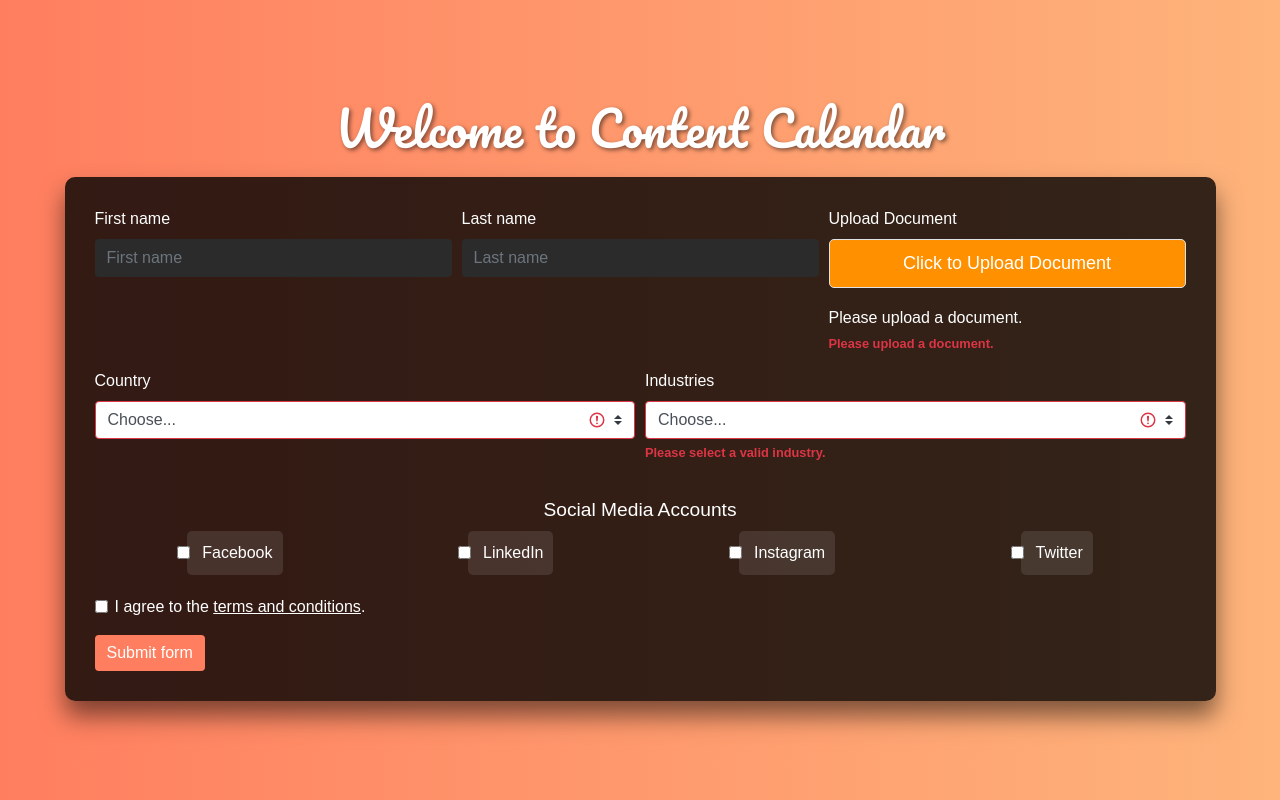
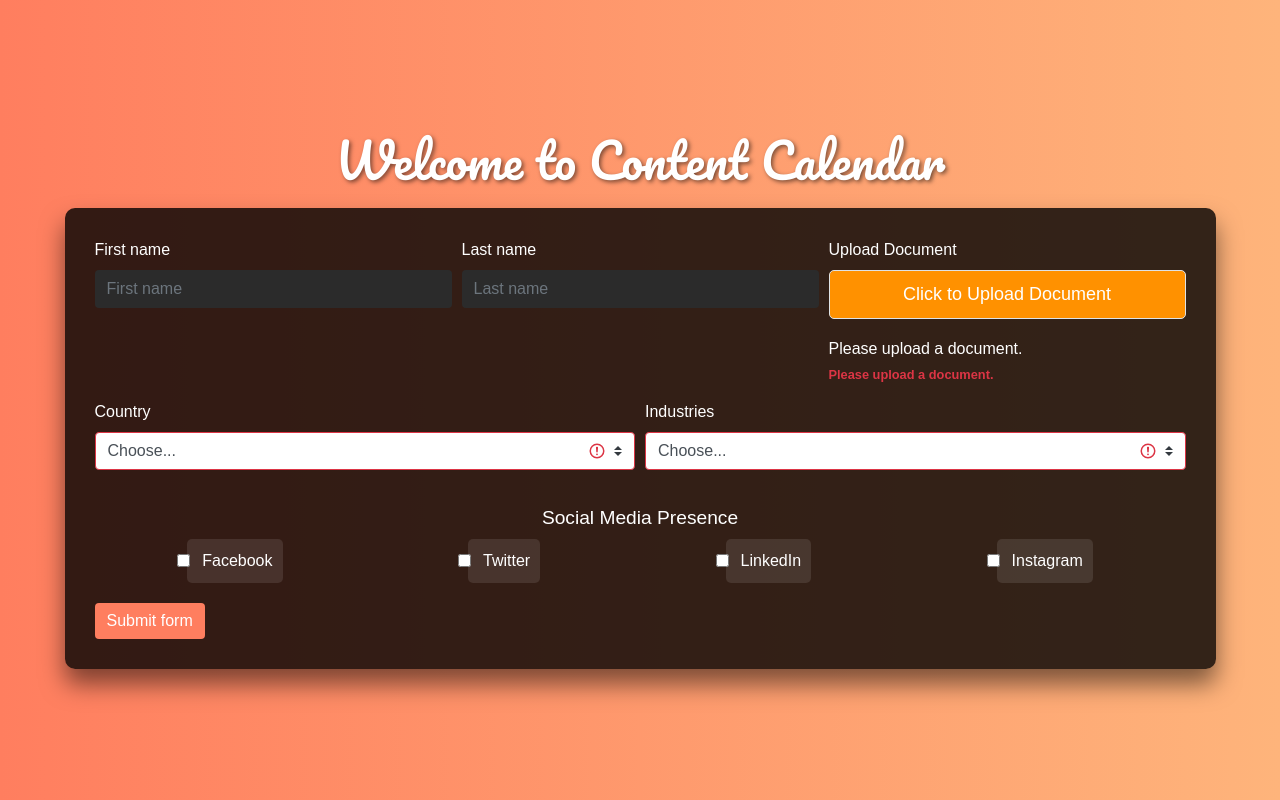
Before and after one commit to Likash28/Content_calendar, a Flask app: page / in a window 1280 px wide. Run offline with Flask 3, Linux system fonts and the light colour scheme; parts of the project's set-up code (start-up, migrations or seed data) failed here and were passed over; some libraries are stand-ins or nearby versions.

Commit message:
Update index.html

```diff
--- a/templates/index.html
+++ b/templates/index.html
@@ -244,57 +280,52 @@
             <option value="Transportation and Storage">Transportation and Storage</option>
             <option value="Accommodation and Food Services">Accommodation and Food Services</option>
             <option value="Information and Communication">Information and Communication</option>
-            <option value="Financial Services and Insurance">Financial Services and Insurance</option>
-            <option value="Real Estate">Real Estate</option>
-            <option value="Professional, Scientific, and Technical Services">Professional, Scientific, and Technical Services</option>
-            <option value="Administrative and Support Services">Administrative and Support Services</option>
-            <option value="Public Administration and Defense">Public Administration and Defense</option>
+            <option value="Financial and Insurance Activities">Financial and Insurance Activities</option>
+            <option value="Real Estate Activities">Real Estate Activities</option>
+            <option value="Professional, Scientific, and Technical Activities">Professional, Scientific, and Technical Activities</option>
+            <option value="Administrative and Support Service Activities">Administrative and Support Service Activities</option>
+            <option value="Public Administration and Defence">Public Administration and Defence</option>
             <option value="Education">Education</option>
-            <option value="Healthcare and Social Assistance">Healthcare and Social Assistance</option>
+            <option value="Health and Social Work">Health and Social Work</option>
             <option value="Arts, Entertainment, and Recreation">Arts, Entertainment, and Recreation</option>
             <option value="Other Service Activities">Other Service Activities</option>
           </select>
-          <div class="invalid-feedback" id="industryFeedback">Please select a valid industry.</div>
         </div>
       </div>
 
-      <!-- Social Media Checkboxes -->
       <div class="social-media-section">
-        <h5>Social Media Accounts</h5>
+        <h5>Social Media Presence</h5>
         <div class="social-media-checkboxes">
           <div class="form-check">
-            <input class="form-check-input" type="checkbox" id="facebook">
+            <input class="form-check-input" type="checkbox" id="facebook" name="socialMedia" value="Facebook">
             <label class="form-check-label" for="facebook">Facebook</label>
           </div>
           <div class="form-check">
-            <input class="form-check-input" type="checkbox" id="linkedin">
+            <input class="form-check-input" type="checkbox" id="twitter" name="socialMedia" value="Twitter">
+            <label class="form-check-label" for="twitter">Twitter</label>
+          </div>
+          <div class="form-check">
+            <input class="form-check-input" type="checkbox" id="linkedin" name="socialMedia" value="LinkedIn">
             <label class="form-check-label" for="linkedin">LinkedIn</label>
           </div>
           <div class="form-check">
-            <input class="form-check-input" type="checkbox" id="instagram">
+            <input class="form-check-input" type="checkbox" id="instagram" name="socialMedia" value="Instagram">
             <label class="form-check-label" for="instagram">Instagram</label>
           </div>
-          <div class="form-check">
-            <input class="form-check-input" type="checkbox" id="twitter">
-            <label class="form-check-label" for="twitter">Twitter</label>
-          </div>
-        </div>
-      </div>
-
-      <!-- Terms and Conditions Checkbox -->
-      <div class="form-check mb-3">
-        <input class="form-check-input" type="checkbox" value="" id="termsCheck" >
-        <label class="form-check-label" for="termsCheck">
-          I agree to the <a href="#" style="color: #fff; text-decoration: underline;">terms and conditions</a>.
-        </label>
-        <div class="invalid-feedback">
-          You must agree to the terms and conditions before submitting.
         </div>
       </div>
 
       <button class="btn btn-primary" type="submit">Submit form</button>
     </form>
   </div>
+  <!-- Preloader -->
+  <div class="preloader" id="preloader">
+    <div class="lds-hourglass"></div>
+  </div>
+
+
+
+
 
 
 
@@ -302,47 +333,8 @@
   <script src="https://code.jquery.com/jquery-3.5.1.slim.min.js"></script>
   <script src="https://cdn.jsdelivr.net/npm/@popperjs/core@2.9.3/dist/umd/popper.min.js"></script>
   <script src="https://stackpath.bootstrapcdn.com/bootstrap/4.5.2/js/bootstrap.min.js"></script>
-
+  <script src="countries.js"></script>
   <script>
-    // Update file name display on file input change
-    document.getElementById('uploadDocs').addEventListener('change', function() {
-      var fileName = this.files[0] ? this.files[0].name : "Please upload a document.";
-      document.querySelector('.file-name-display').textContent = fileName;
-      document.querySelector('.invalid-feedback').style.display = fileName ? 'none' : 'block';
-    });
-
-    // Fetch and populate country data
-    document.addEventListener('DOMContentLoaded', function() {
-      const countrySelect = document.getElementById('validationServer04');
-      fetch('https://restcountries.com/v3.1/all')
-        .then(response => response.json())
-        .then(data => {
-          data.forEach(country => {
-            const option = document.createElement('option');
-            option.value = country.name.common;
-            option.textContent = country.name.common;
-            countrySelect.appendChild(option);
-          });
-        })
-        .catch(error => console.error('Error fetching country data:', error));
-    });
-
-    // Validate name fields
-    function validateInput(id, feedbackId, successId) {
-      const input = document.getElementById(id);
-      const feedback = document.getElementById(feedbackId);
-      const success = document.getElementById(successId);
-
-      input.addEventListener('input', function() {
-        if (input.value.length >= 3) {
-          feedback.style.display = 'none';
-          success.style.display = 'block';
-        } else {
-          feedback.style.display = 'block';
-          success.style.display = 'none';
-        }
-      });
-    }
 
 document.getElementById('mainForm').addEventListener('submit', function(event) {
   var industrySelect = document.getElementById('industries');
@@ -377,23 +369,135 @@
   if (!valid) {
     event.preventDefault(); // Prevent form submission if not valid
   } else {
+    // Show preloader
+    document.getElementById('preloader').style.display = 'block';
+
+    // Simulate form submission delay
+    setTimeout(function() {
       // Redirect to target.html after successful validation
       window.location.href = 'target.html';
+    }, 2000); // Adjust time as needed
   }
 });
 
 
-    document.getElementById('industries').addEventListener('change', function() {
-      // Hide feedback message when a valid option is selected
-      if (this.value !== "") {
-        this.classList.remove('is-invalid');
-        document.getElementById('industryFeedback').style.display = 'none';
-      }
+  // Update file name display on file input change
+  //   document.getElementById('uploadDocs').addEventListener('change', function() {
+  //     var fileName = this.files[0] ? this.files[0].name : "Please upload a document.";
+  //     document.querySelector('.file-name-display').textContent = fileName;
+  //     document.querySelector('.invalid-feedback').style.display = fileName ? 'none' : 'block';
+  //   });
+
+  //   // Fetch and populate country data
+  //   document.addEventListener('DOMContentLoaded', function() {
+  //     const countrySelect = document.getElementById('validationServer04');
+  //     fetch('https://restcountries.com/v3.1/all')
+  //       .then(response => response.json())
+  //       .then(data => {
+  //         data.forEach(country => {
+  //           const option = document.createElement('option');
+  //           option.value = country.name.common;
+  //           option.textContent = country.name.common;
+  //           countrySelect.appendChild(option);
+  //         });
+  //       })
+  //       .catch(error => console.error('Error fetching country data:', error));
+  //   });
+
+  //   // Validate name fields
+  //   function validateInput(id, feedbackId, successId) {
+  //     const input = document.getElementById(id);
+  //     const feedback = document.getElementById(feedbackId);
+  //     const success = document.getElementById(successId);
+
+  //     input.addEventListener('input', function() {
+  //       if (input.value.length >= 3) {
+  //         feedback.style.display = 'none';
+  //         success.style.display = 'block';
+  //       } else {
+  //         feedback.style.display = 'block';
+  //         success.style.display = 'none';
+  //       }
+  //     });
+  //   }
+
+  //   document.getElementById('mainForm').addEventListener('submit', function(event) {
+  //   var industrySelect = document.getElementById('industries');
+  //   var industryFeedback = document.getElementById('industryFeedback');
+  //   var valid = true; // Assume the form is valid
+
+  //   // Check industry selection
+  //   if (industrySelect.value === "") {
+  //     industrySelect.classList.add('is-invalid');
+  //     industryFeedback.style.display = 'block';
+  //     valid = false; // Form is not valid
+  //   } else {
+  //     industrySelect.classList.remove('is-invalid');
+  //     industryFeedback.style.display = 'none';
+  //   }
+
+  //   // Validate First Name and Last Name Fields
+  //   if (document.getElementById('validationServer01').value.length < 3) {
+  //     document.getElementById('validationServer01').classList.add('is-invalid');
+  //     valid = false;
+  //   } else {
+  //     document.getElementById('validationServer01').classList.remove('is-invalid');
+  //   }
+
+  //   if (document.getElementById('validationServer02').value.length < 3) {
+  //     document.getElementById('validationServer02').classList.add('is-invalid');
+  //     valid = false;
+  //   } else {
+  //     document.getElementById('validationServer02').classList.remove('is-invalid');
+  //   }
+
+  //   if (!valid) {
+  //     event.preventDefault(); // Prevent form submission if not valid
+  //   } else {
+  //     // Redirect to target.html after successful validation
+  //     window.location.href = 'target.html';
+  //   }
+  // });
+
+
+  //   document.getElementById('industries').addEventListener('change', function() {
+  //     // Hide feedback message when a valid option is selected
+  //     if (this.value !== "") {
+  //       this.classList.remove('is-invalid');
+  //       document.getElementById('industryFeedback').style.display = 'none';
+  //     }
+  //   });
+
+  //   // Validate First Name and Last Name Fields
+  //   validateInput('validationServer01', 'firstNameFeedback', 'firstNameSuccess');
+  //   validateInput('validationServer02', 'lastNameFeedback', 'lastNameSuccess');
+  </script>
+
+<script type="module" src="countries.js"></script>
+
+</script>
+
+<script>
+  // Show preloader on form submit
+  document.getElementById('mainForm').addEventListener('submit', function() {
+    document.querySelector('.preloader').style.display = 'flex';
   });
 
-    // Validate First Name and Last Name Fields
-    validateInput('validationServer01', 'firstNameFeedback', 'firstNameSuccess');
-    validateInput('validationServer02', 'lastNameFeedback', 'lastNameSuccess');
+
+  document.addEventListener('DOMContentLoaded', function() {
+    const countrySelect = document.getElementById('validationServer04');
+    fetch('https://restcountries.com/v3.1/all')
+      .then(response => response.json())
+      .then(data => {
+        data.forEach(country => {
+          const option = document.createElement('option');
+          option.value = country.name.common;
+          option.textContent = country.name.common;
+          countrySelect.appendChild(option);
+        });
+      })
+      .catch(error => console.error('Error fetching country data:', error));
+  });
 </script>
 
 </body>
```
Also changed, not shown: other parts of templates/index.html (+47 -11 lines). Lines whose indentation alone changed are shown as unchanged.
